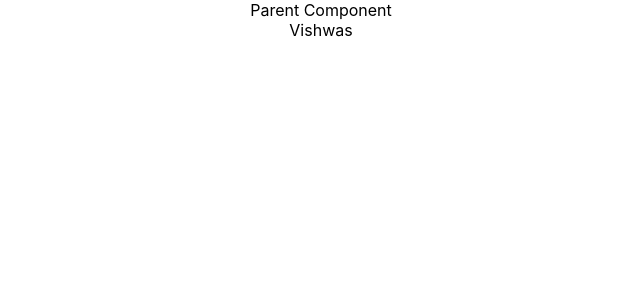
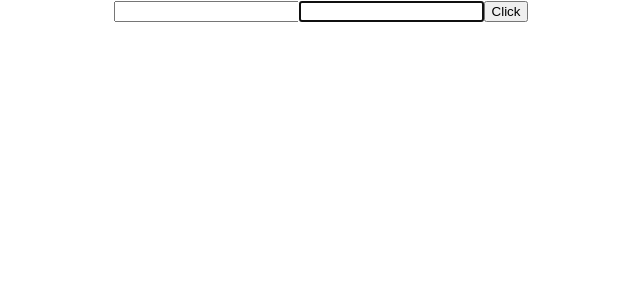
Before and after one commit to xavierolivares/reactpractice2, a React (Create React App) app: page / in a window 1280 px wide. Shown: the top 300 px of the page, without its empty margins (319-959 px from the left). Built offline with nearby package versions, Linux system fonts and the light colour scheme.

Commit message:
createRef and callback ref practice

```diff
--- a/src/App.js
+++ b/src/App.js
@@ -1,8 +1,9 @@
 import React from 'react';
 // import logo from './logo.svg';
 import './App.css';
+import RefDemos from './components/RefDemos';
 // import PureComp from './components/PureComp';
-import ParentComponent2 from './components/ParentComponent2';
+// import ParentComponent2 from './components/ParentComponent2';
 // import Form from './components/Form';
 // import LifeCycleA from './components/LifeCycleA';
 // import Tables from './components/Tables';
@@ -26,7 +27,8 @@
 function App() {
   return (
     <div className="App">
-      <ParentComponent2 />
+      <RefDemos />
+      {/* <ParentComponent2 /> */}
       {/* <PureComp /> */}
       {/* <Tables />    */}
       {/* <FragmentDemo /> */}
--- /dev/null
+++ b/src/components/RefDemos.js
@@ -0,0 +1,35 @@
+import React, { Component } from 'react'
+
+class RefDemos extends Component {
+    constructor(props) {
+        super(props)
+        this.inputRef = React.createRef()
+        this.cbRef = null;
+        this.setCbRef = (element) => {
+            this.cbRef = element
+        }
+    }
+
+    componentDidMount() {
+        // this.inputRef.current.focus()
+        // console.log(this.inputRef)
+        if (this.cbRef) {
+            this.cbRef.focus()
+        }
+    }
+    clickHandler = () => {
+        alert(this.inputRef.current.value)
+    }
+
+    render() {
+        return (
+            <div>
+              <input text="" ref={this.inputRef}/>
+              <input text="" ref={this.setCbRef}/>
+              <button onClick={this.clickHandler}>Click</button>
+            </div>
+        )
+    }
+}
+
+export default RefDemos
```
